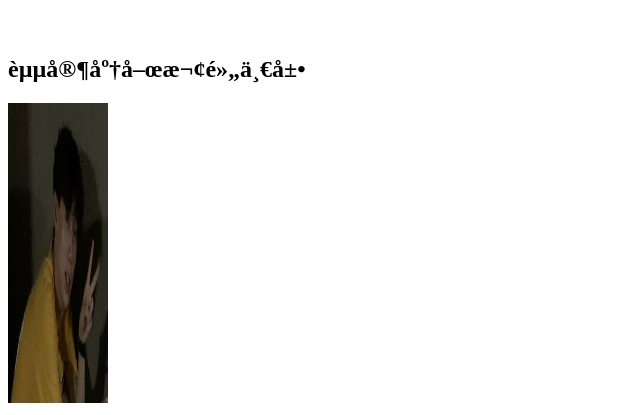
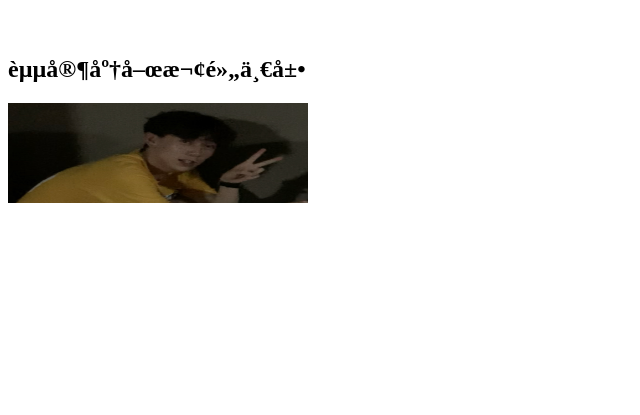
Before and after one commit to IssueTheRapper/issuetherapper.github.io, a plain HTML site: page index.html in a window 1280 px wide. Shown: the part 973-1388 px from the top of the page, without its empty margins (0-640 px from the left). After the commit the page ends 1188 px from the top, so only its background shows below. Drawn offline with Linux system fonts and the light colour scheme.

Commit message:
Update index.html

```diff
--- a/index.html
+++ b/index.html
@@ -30,6 +30,6 @@
 		<br> </br>
 		<br> </br></p>
 		<h2>赵家庆喜欢黄一展</h2>
-		<img src="IMG_0811(20190701-203412).jpg" width="100" height="300"/>
+		<img src="IMG_0811(20190701-203412).jpg" width="300" height="100"/>
 	</body>
 </html>
```
